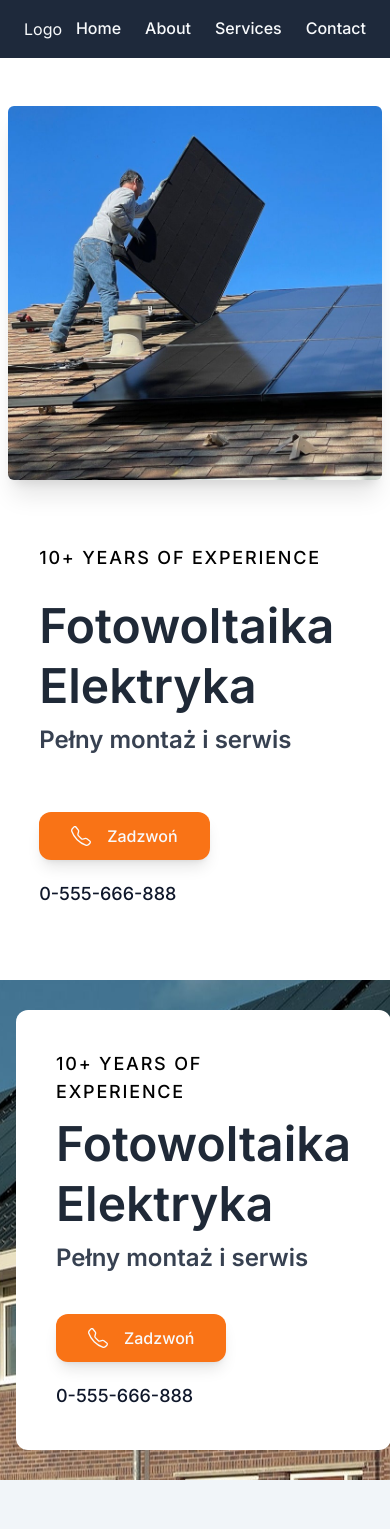
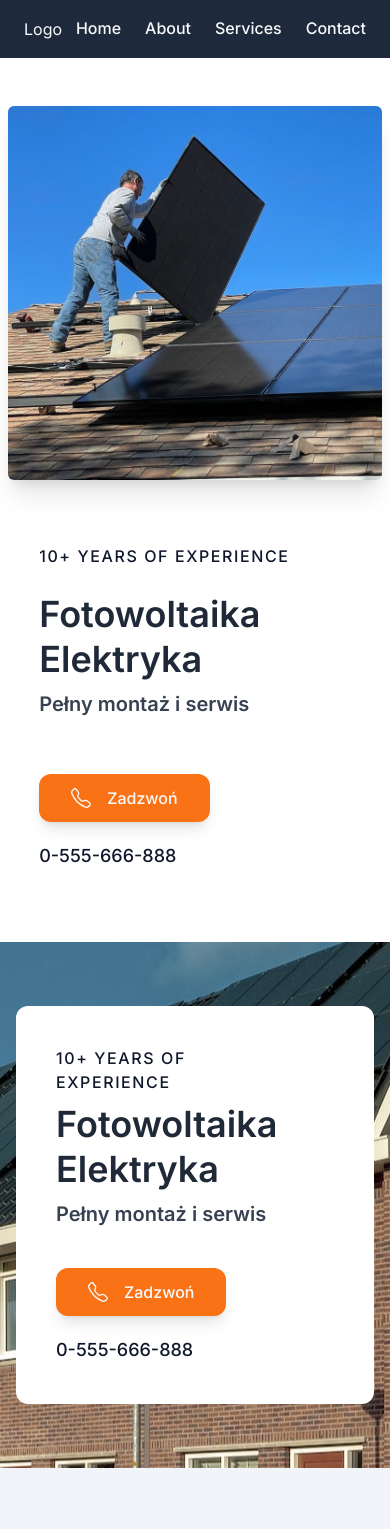
Before and after one commit to davidkrupa/services_web, a Next.js app: page / in a window 390 px wide. Shown: the top 1529 px of the page. Built offline with nearby package versions, Linux system fonts and the light colour scheme.

Commit message:
improving responsiveness

```diff
--- a/app/layout.js
+++ b/app/layout.js
@@ -12,7 +12,7 @@ export const metadata = {
 
 export default function RootLayout({ children }) {
   return (
-    <html lang="en" className="scroll-smooth">
+    <html lang="en" className="text-slate-900 antialiased scroll-smooth">
       <body className={inter.className}>
         <Navbar />
         {children}
--- a/containers/BackgroundWithText.jsx
+++ b/containers/BackgroundWithText.jsx
@@ -3,17 +3,17 @@ import { BsTelephone } from "react-icons/bs";
 
 const BackgroundWithText = () => {
   return (
-    <div className="bg-[url('../assets/landscape.jpg')] bg-fixed bg-center flex justify-start items-center w-full h-[500px]">
-      <div className="w-full sm:w-1/2 m-4 sm:ml-8 p-10 rounded-xl bg-white">
+    <div className="bg-[url('../assets/landscape.jpg')] bg-fixed bg-center flex justify-start items-center w-full py-12">
+      <div className="w-full sm:w-2/3 md:w-1/2 m-4 sm:ml-8 p-10 rounded-xl bg-white">
         <div className="flex flex-col justify-center items-start w-5/6 sm:w-full gap-2 lg:gap-6">
-          <h4 className="text-lg font-medium uppercase tracking-widest">
+          <h4 className="sm:text-lg font-medium uppercase tracking-widest">
             10+ years of experience
           </h4>
           <div className="flex flex-col gap-2 lg:gap-4">
-            <h1 className="text-5xl leading-tight lg:text-6xl lg:leading-tight text-gray-800 font-semibold">
+            <h1 className="text-4xl leading-tight sm:text-5xl sm:leading-tight lg:text-6xl lg:leading-tight text-gray-800 font-semibold">
               Fotowoltaika Elektryka
             </h1>
-            <h2 className="text-2xl lg:text-3xl text-gray-700 font-semibold">
+            <h2 className="text-xl sm:text-2xl lg:text-3xl text-gray-700 font-semibold">
               Pełny montaż i serwis
             </h2>
           </div>
--- a/containers/Hero.jsx
+++ b/containers/Hero.jsx
@@ -1,5 +1,5 @@
 import React from "react";
-import exampleImg1 from "../assets/exampleImg1.jpg";
+import exampleImg1 from "assets/exampleImg1.jpg";
 import Image from "next/image";
 import { BsTelephone } from "react-icons/bs";
 
@@ -17,14 +17,14 @@ const Hero = () => {
         />
       </div>
       <div className="flex flex-col justify-center items-start w-5/6 sm:w-1/2 md:pl-8 py-6 gap-6 lg:gap-10">
-        <h4 className="text-lg font-medium uppercase tracking-widest">
+        <h4 className="sm:text-lg font-medium uppercase tracking-widest">
           10+ years of experience
         </h4>
         <div className="flex flex-col gap-2 lg:gap-4">
-          <h1 className="text-5xl leading-tight lg:text-6xl lg:leading-tight text-gray-800 font-semibold">
+          <h1 className="text-4xl leading-tight sm:text-5xl sm:leading-tight lg:text-6xl lg:leading-tight text-gray-800 font-semibold">
             Fotowoltaika Elektryka
           </h1>
-          <h2 className="text-2xl lg:text-3xl text-gray-700 font-semibold">
+          <h2 className="text-xl sm:text-2xl lg:text-3xl text-gray-700 font-semibold">
             Pełny montaż i serwis
           </h2>
         </div>
--- a/next.config.js
+++ b/next.config.js
@@ -1,4 +1,7 @@
 /** @type {import('next').NextConfig} */
-const nextConfig = {}
+const nextConfig = {
+  output: "export",
+  images: { unoptimized: true },
+};
 
-module.exports = nextConfig
+module.exports = nextConfig;
```
